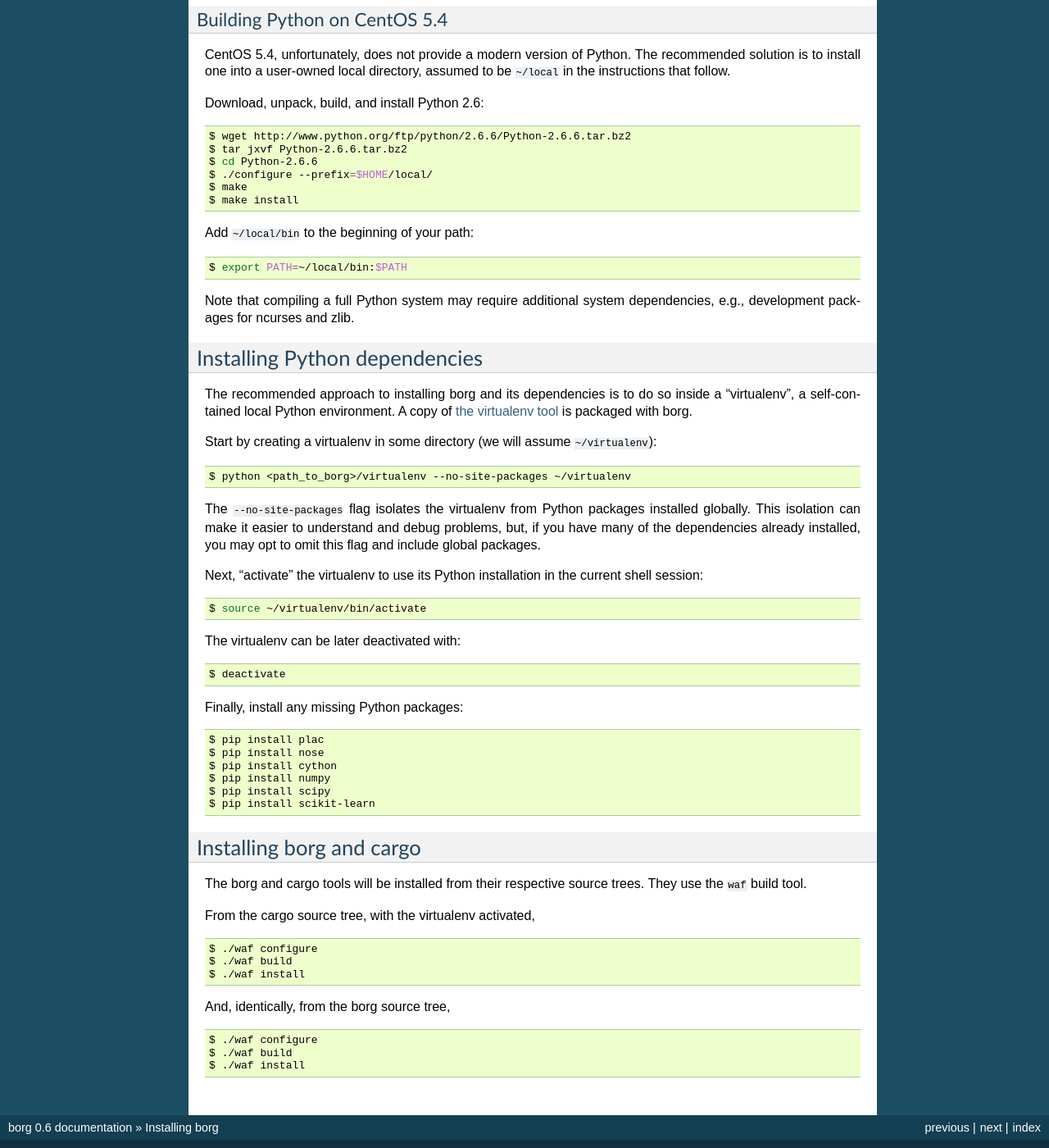
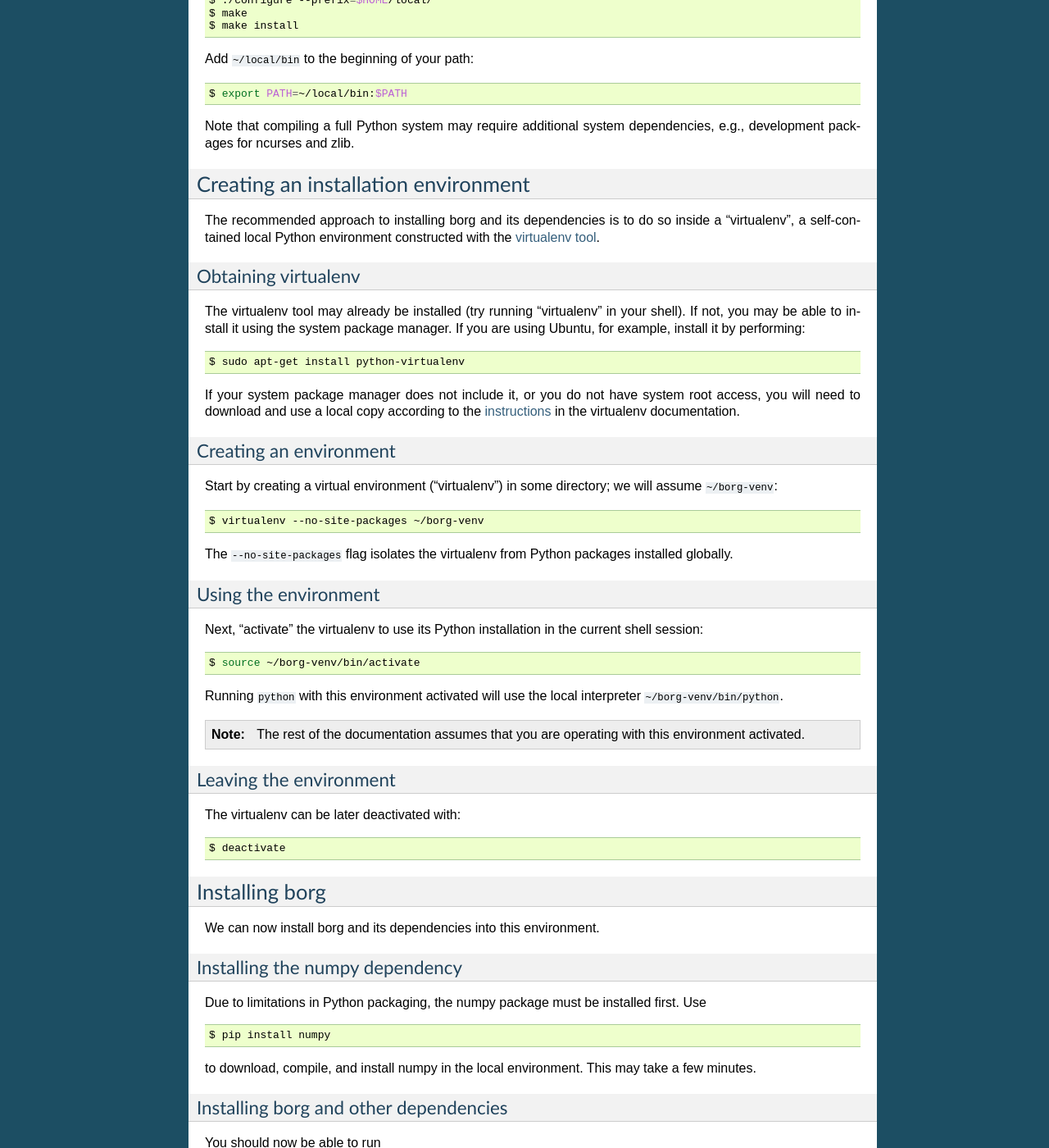
Before and after one commit to borg-project/borg, a Sphinx documentation site: the page built from docs/installation.rst, in a window 1280 px wide and 1400 px high, scrolled down 957 px. Shown: the whole window at 82% size. Built offline with Sphinx 7.4.7, drawn with Linux system fonts in a browser that asks for light colours; some of the changed text lies outside the part shown.

Commit message:
Update installation docs.

```diff
--- a/docs/api.rst
+++ b/docs/api.rst
@@ -1,5 +1,5 @@
 API reference
-=============
+*************
 
 .. toctree::
    :maxdepth: 6
--- a/docs/conf.py
+++ b/docs/conf.py
@@ -41,7 +41,7 @@
 
 # General information about the project.
 project = u'borg'
-copyright = u'2011, Bryan Silverthorn'
+copyright = u'2013, Bryan Silverthorn'
 
 # The version info for the project you're documenting, acts as replacement for
 # |version| and |release|, also used in various other places throughout the
--- /dev/null
+++ b/docs/development.rst
@@ -0,0 +1,39 @@
+Contributions and development
+*****************************
+
+If you are interested in modifying, contributing to, or basing your own project
+on top of ``borg``, this chapter provides a bit of documentation on doing so.
+
+Obtaining the project source code
+=================================
+
+The suggested way to download the project source is to use `git
+<http://git-scm.com/>`_, which will simplify acquiring future updates and
+making local changes. Assuming that git is installed, clone the two
+relevant repositories from `github <https://github.com/>`_:
+
+.. code-block:: bash
+
+    $ git clone git@github.com:borg-project/cargo.git
+    $ git clone git@github.com:borg-project/borg.git
+
+If git is not installed and cannot be installed, tarball snapshots of the
+source trees can be downloaded from github's web interface; see the borg and
+cargo repositories under the `borg project github page
+<https://github.com/borg-project>`_.
+
+Building documentation
+======================
+
+The borg documentation can be generated in various formats from its
+reStructuredText source. The `sphinx` tool is used to drive this process.
+It can be installed as usual via `pip`, with:
+
+.. code-block:: bash
+
+    $ pip install sphinx
+
+.. code-block:: bash
+
+    $ cd borg/docs
+    $ make html
--- a/docs/index.rst
+++ b/docs/index.rst
@@ -1,5 +1,5 @@
 Borg
-====
+****
 
 Contents:
 
--- a/docs/installation.rst
+++ b/docs/installation.rst
@@ -1,36 +1,20 @@
 Installing borg
-===============
+***************
 
-Compilation and setup for borg involves four major steps, described in detail
-in the other sections below:
+.. _PyPI: https://pypi.python.org/pypi
+
+The installation process for borg is similar to that for other Python-based
+projects. Its installation involves three major steps, described in detail
+below:
 
 #. installing any missing system-level dependencies;
-#. installing the required Python dependencies;
-#. installing borg and the cargo library; and
-#. calibrating borg to the local machine.
+#. installing virtualenv and creating an installation environment; and
+#. installing borg and its required Python dependencies.
 
-These instructions assume a bash shell on a Linux system.
-
-Obtaining the project source code
----------------------------------
-
-The suggested way to download the project source is to use `git
-<http://git-scm.com/>`_, which will simplify acquiring future updates and
-making local changes. Assuming that git is installed, clone the two
-relevant repositories from `github <https://github.com/>`_:
-
-.. code-block:: bash
-
-    $ git clone git@github.com:borg-project/cargo.git
-    $ git clone git@github.com:borg-project/borg.git
-
-If git is not installed and cannot be installed, tarball snapshots of the
-source trees can be downloaded from github's web interface; see the borg and
-cargo repositories under the `borg project github page
-<https://github.com/borg-project>`_.
+These instructions assume a ``bash`` shell on a Linux system.
 
 Installing system dependencies
-------------------------------
+==============================
 
 A reasonably complete development environment is required to compile borg and
 its dependencies. That includes at least:
@@ -46,7 +30,7 @@
 be installed on a typical development machine.
 
 Verifying Python >= 2.6
-^^^^^^^^^^^^^^^^^^^^^^^
+-----------------------
 
 Make sure that you're using a recent Python version by running:
 
@@ -54,7 +38,9 @@
 
     $ python --version
 
-and checking that it reports at least "Python 2.6".
+and checking that it reports at least "Python 2.6". Users on ancient platforms
+will likely need to install a local version of a more recent Python, as in the
+instructions for CentOS below.
 
 Building Python on CentOS 5.4
 ^^^^^^^^^^^^^^^^^^^^^^^^^^^^^
@@ -83,31 +69,62 @@
 Note that compiling a full Python system may require additional system
 dependencies, e.g., development packages for ncurses and zlib.
 
-Installing Python dependencies
-------------------------------
+Creating an installation environment
+====================================
 
 The recommended approach to installing borg and its dependencies is to do so
-inside a "virtualenv", a self-contained local Python environment. A copy of
-`the virtualenv tool <http://www.virtualenv.org/>`_ is packaged with borg.
+inside a "virtualenv", a self-contained local Python environment constructed
+with the `virtualenv tool <http://www.virtualenv.org/>`_.
 
-Start by creating a virtualenv in some directory (we will assume
-``~/virtualenv``):
+Obtaining virtualenv
+--------------------
+
+The virtualenv tool may already be installed (try running "virtualenv" in your
+shell). If not, you may be able to install it using the system package manager.
+If you are using Ubuntu, for example, install it by performing:
 
 .. code-block:: bash
 
-    $ python <path_to_borg>/virtualenv --no-site-packages ~/virtualenv
+    $ sudo apt-get install python-virtualenv
+
+If your system package manager does not include it, or you do not have system
+root access, you will need to download and use a local copy according to the
+`instructions <http://www.virtualenv.org/en/latest/#installation>`_ in the
+virtualenv documentation.
+
+Creating an environment
+-----------------------
+
+Start by creating a virtual environment ("virtualenv") in some directory; we
+will assume ``~/borg-venv``:
+
+.. code-block:: bash
+
+    $ virtualenv --no-site-packages ~/borg-venv
 
 The ``--no-site-packages`` flag isolates the virtualenv from Python packages
-installed globally. This isolation can make it easier to understand and debug
-problems, but, if you have many of the dependencies already installed, you may
-opt to omit this flag and include global packages.
+installed globally.
+
+Using the environment
+---------------------
 
 Next, "activate" the virtualenv to use its Python installation in the current
 shell session:
 
 .. code-block:: bash
 
-    $ source ~/virtualenv/bin/activate
+    $ source ~/borg-venv/bin/activate
+
+Running ``python`` with this environment activated will use the local
+interpreter ``~/borg-venv/bin/python``.
+
+.. note::
+
+    The rest of the documentation assumes that you are operating with this
+    environment activated.
+
+Leaving the environment
+-----------------------
 
 The virtualenv can be later deactivated with:
 
@@ -115,60 +132,38 @@
 
     $ deactivate
 
-Finally, install any missing Python packages:
+Installing borg
+===============
+
+We can now install borg and its dependencies into this environment.
+
+Installing the numpy dependency
+-------------------------------
+
+Due to limitations in Python packaging, the numpy package must be installed
+first. Use
 
 .. code-block:: bash
 
-    $ pip install plac
-    $ pip install nose
-    $ pip install cython
     $ pip install numpy
-    $ pip install scipy
-    $ pip install scikit-learn
 
-Installing borg and cargo
--------------------------
+to download, compile, and install numpy in the local environment. This may
+take a few minutes.
 
-The borg and cargo tools will be installed from their respective source trees.
-They use the ``waf`` build tool.
+Installing borg and other dependencies
+--------------------------------------
 
-From the cargo source tree, with the virtualenv activated,
+You should now be able to run
 
 .. code-block:: bash
 
-    $ ./waf configure
-    $ ./waf build
-    $ ./waf install
+    $ pip install borg
 
-And, identically, from the borg source tree,
+to download and install the latest release of borg from `PyPI`_, as well its
+dependencies.
 
-.. code-block:: bash
+.. note::
 
-    $ ./waf configure
-    $ ./waf build
-    $ ./waf install
-
-.. Final calibration
-.. -----------------
-
-.. Borg requires simple calibration to its local execution environment. Run:::
-
-    .. $ python <path_to_borg>/calibrate <path_to_borg>/etc/local_speed
-
-.. The process should take no longer than several minutes. It must be performed on
-.. whatever machine that borg will be running on, since its purpose is to measure
-.. the speed of local execution.
-
-.. Running borg
-.. ------------
-
-.. Finally, make sure that borg is able to solve a basic instance:::
-
-    .. $ python DIR/solve DIR/etc/borg-mix+class.random.pickle DIR/solvers/calibration/unif-k7-r89-v75-c6675-S342542912-045.cnf
-
-.. where DIR is the path to the borg directory.
-
-.. The recommended command line differs for each of our solver entries. For the
-.. random category, use:::
-
-    .. $ python DIR/solve DIR/etc/borg-mix+class.random.pickle BENCHNAME -seed RANDOMSEED -budget TIMEOUT -cores NBCORE
+    Some of the borg dependencies, especially ``cython``, ``numpy``, ``scipy``,
+    and ``scikit-learn``, are complex libraries that may take ten minutes or more
+    to install from source using ``pip``.
--- a/docs/introduction.rst
+++ b/docs/introduction.rst
@@ -1,8 +1,8 @@
 Introducing borg
-================
+****************
 
 About
------
+=====
 
 Modern heuristic solvers can tackle difficult computational problems, but each
 solver performs well only on certain tasks. An algorithm portfolio uses
@@ -19,7 +19,7 @@
 http://nn.cs.utexas.edu/pages/research/borg/
 
 License
--------
+=======
 
 Borg is provided under the non-copyleft open-source "MIT" license. The complete
 legal notice can be found in the included LICENSE file.
```
Also changed, not shown: other parts of docs/index.rst (+2 -1 lines), docs/usage.rst (+40 -45 lines).
